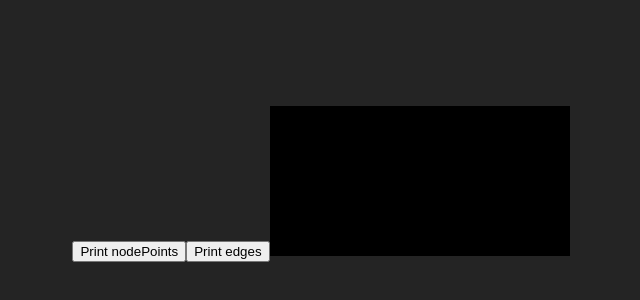
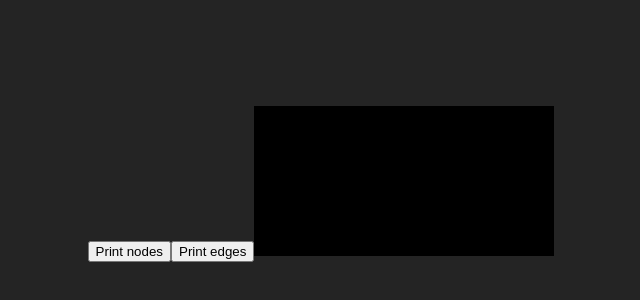
Before and after one commit to adiletbaimyrza/dijkstra-prim-visualization, a React (Vite) app in the folder dijkstra-prim-visualization/: page / in a window 1280 px wide. Shown: the part 216-516 px from the top of the page, without its empty margins (319-959 px from the left). Built offline with nearby package versions, Linux system fonts and the light colour scheme.

Commit message:
Update Navbar component to display nodes instead of nodePoints

```diff
--- a/dijkstra-prim-visualization/src/components/Navbar/Navbar.jsx
+++ b/dijkstra-prim-visualization/src/components/Navbar/Navbar.jsx
@@ -2,19 +2,19 @@ import { useContext } from "react";
 import { GraphParamsContext } from "../../GraphParamsContext";
 
 /**
- * Navbar component displays buttons to print nodePoints and edges.
+ * Navbar component displays buttons to print nodes and edges.
  * @returns {JSX.Element} Navbar component
  */
 const Navbar = () => {
-  const { nodePoints, edges } = useContext(GraphParamsContext);
+  const { nodes, edges } = useContext(GraphParamsContext);
   return (
     <>
       <button
         onClick={() => {
-          console.log(nodePoints);
+          console.log(nodes);
         }}
       >
-        Print nodePoints
+        Print nodes
       </button>
       <button
         onClick={() => {
```
